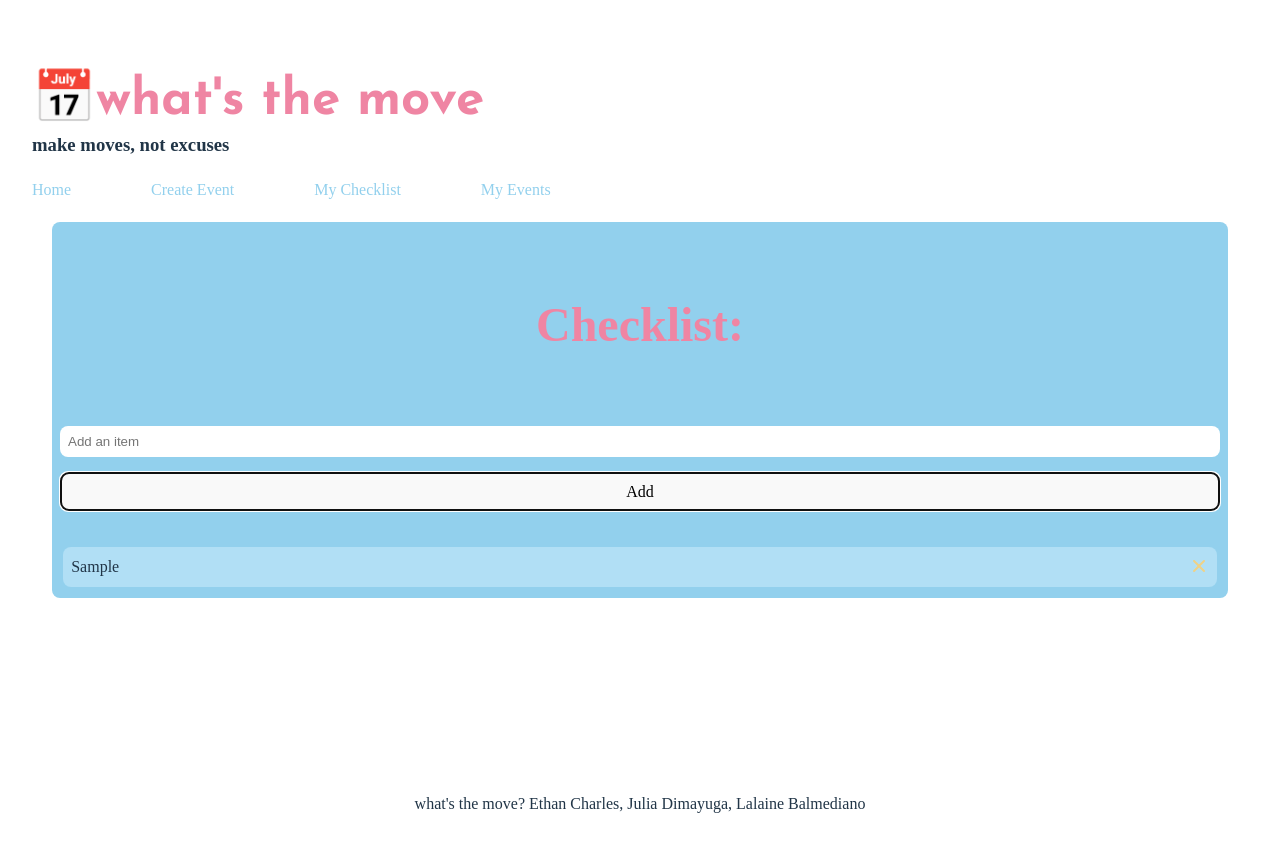
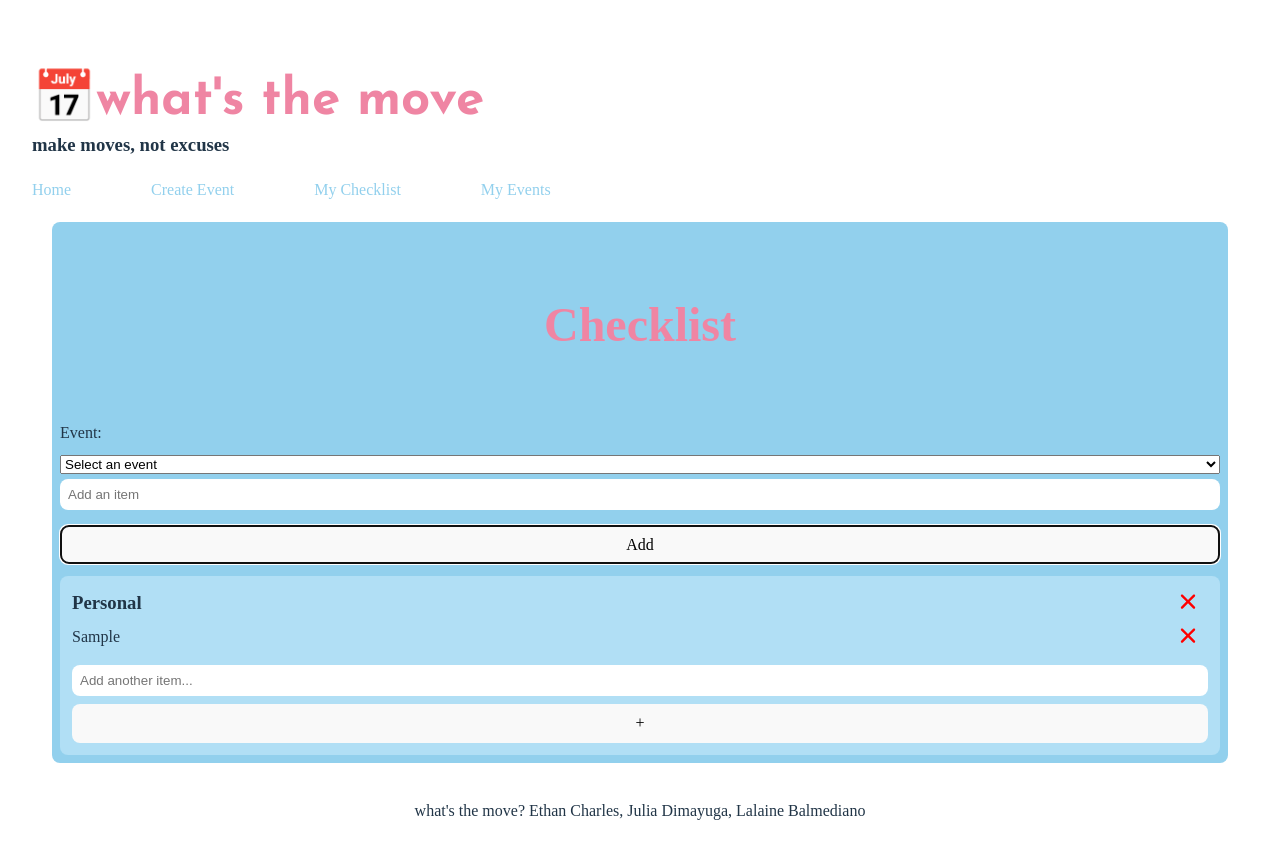
Before and after one commit to echarles2/Event-Planner, a React (Vite) app: page /my-checklist in a window 1280 px wide. Both pictures are taken after typing "Sample" into the empty fields and a click on the button "Add". Shown: the top 858 px of the page. Built offline with nearby package versions, Linux system fonts and the light colour scheme; a web font is replaced by a local one.

Commit message:
Refactored Checklist form to apply custom hook & services

```diff
--- a/src/components/checklist/Checklist.css
+++ b/src/components/checklist/Checklist.css
@@ -11,10 +11,6 @@
 
 .Todo {
   background-color: #b1dff5;
-  padding-left: 0.5rem;
-  padding-right: 0.5rem;
-  border-radius: 8px;
-  margin: 0.2rem;
   display: flex;
   flex-direction: row;
   flex-wrap: nowrap;
@@ -44,8 +40,51 @@ input {
 }
 
 .error-message{
-    text-align: center;
-    color: red;
+  text-align: center;
+  color: red;
+}
+
+/* Checklist Section for an Event group*/
+
+.checklist-section {
+  background-color: #b1dff5;
+  border-radius: 8px;
+  padding: 0.75rem;
+  margin-top: 0.75rem;
+}
+
+.checklist-section-header {
+  display: flex;
+  justify-content: space-between;
+  align-items: center;
+}
+
+.checklist-section-header h3 {
+  margin: 0;
+}
+
+.delete-checklist-btn {
+  background: none;
+  border: none;
+  font-size: 1.2rem;
+  cursor: pointer;
+  color: red;
+  padding: 0.2rem 0.5rem;
+}
+
+.delete-checklist-btn:hover {
+  color: rgb(136, 0, 0);
+}
+
+.checklist-section-form {
+  display: flex;
+  gap: 0.5rem;
+  margin-top: 0.5rem;
+}
+
+.checklist-section-form input {
+  flex: 1;
+  margin: 0;
 }
 
 .checklist-form form {
--- a/src/components/checklist/ChecklistForm.tsx
+++ b/src/components/checklist/ChecklistForm.tsx
@@ -1,44 +1,96 @@
-import { useState, type FormEvent } from "react";
+import type { FormEvent } from "react";
+import { useFormInput } from "../../hooks/useFormHook";
+import {
+    checklistItemValidation,
+    checklistEventValidation
+} from "../services/checklistService";
+import type { Checklist } from "../../types/resources";
+import type { Event } from "../create-event/CreateEvent";
+import * as EventsRepo from "../../apis/createEventRepo";
 
-function ChecklistForm({ addTodo }: { addTodo: (item: string) => void }) {
-    const [itemInput, setItemInput] = useState("");
-    const [error, setError] = useState("");
+interface ChecklistFormProps {
+    checklists: Checklist[];
+    onAddChecklist: (eventId: string | undefined, item: string) => void;
+}
+
+export function ChecklistForm({
+    checklists,
+    onAddChecklist,
+}: ChecklistFormProps) {
+    const itemInput = useFormInput();
+    const eventIdInput = useFormInput();
+    const events: Event[] = EventsRepo.fetchEvents();
+
+    // Filters out events that already have a checklist
+    const usedEventIds = new Set(
+        checklists.filter(c => c.eventId).map(c => c.eventId)
+    );
+    const availableEvents = events.filter(e => !usedEventIds.has(String(e.id)));
+    const hasPersonalChecklist = checklists.some(c => !c.eventId);
 
     function handleSubmit(e: FormEvent) {
         e.preventDefault();
 
-        if (itemInput.trim().length === 0) {
-            setError("Please add an item");
+        // use the checklistItemValidation service for validation
+        const itemValidation = checklistItemValidation(itemInput.value);
+        if (!itemValidation.isValid) {
+            itemInput.setError(itemValidation.errors[0]);
             return;
         }
 
-        if (itemInput.trim().length > 30) {
-            setError("Item must have equals to or shorter than 30 characters");
+        // use the checklistEventValidation service for event assignment
+        const eventValidation = checklistEventValidation(
+            eventIdInput.value || undefined,
+            checklists
+        );
+        if (!eventValidation.isValid) {
+            itemInput.setError(eventValidation.errors[0]);
             return;
         }
 
-        addTodo(itemInput);
-        setItemInput("")
-        setError("");
+        // Only submit successfully if validations passed
+        onAddChecklist(
+            eventIdInput.value || undefined,
+            itemInput.value
+        );
+
+        // Clear form using hook
+        itemInput.setValue("");
+        eventIdInput.setValue("");
     }
 
     return (
         <div className="checklist-form">
-            <h2>
-                Checklist:
-            </h2>
+            <h2>Checklist</h2>
             <form onSubmit={handleSubmit}>
+                <label>Event:</label>
+                <select
+                    value={eventIdInput.value}
+                    onChange={eventIdInput.onChange}>
+                        {!hasPersonalChecklist && (
+                            <option value="">Personal</option>
+                        )}
+                        {hasPersonalChecklist && (
+                            <option value="" disabled>Select an event</option>
+                        )}
+
+                        {availableEvents.map(event => (
+                            <option key={event.id}
+                            value={event.id}>{event.name}</option>
+                        ))}
+                    </select>
+
                 <input
                     type="text"
-                    value={itemInput}
-                    onChange={(e) => setItemInput(e.target.value)}
+                    value={itemInput.value}
+                    onChange={itemInput.onChange}
                     placeholder="Add an item"
                 />
+                {itemInput.error && (
+                    <p className="error">{itemInput.error}</p>
+                )}
                 <button type="submit" className="todo-btn">Add</button>
-                <p className="error-message">{error}</p>
             </form>
         </div>
     )
 }
-
-export default ChecklistForm;
--- /dev/null
+++ b/src/components/checklist/ChecklistSection.tsx
@@ -0,0 +1,81 @@
+import type { FormEvent } from "react";
+import { useFormInput } from "../../hooks/useFormHook";
+import { checklistItemValidation } from "../services/checklistService";
+import type { Checklist } from "../../types/resources";
+import Todo from "./Todo";
+import { FontAwesomeIcon } from '@fortawesome/react-fontawesome'
+import { faXmark } from '@fortawesome/free-solid-svg-icons'
+
+interface ChecklistSectionProps {
+    eventName: string;
+    items: Checklist[];
+    onAddItem: (item: string) => void;
+    onToggleItem: (id: string) => void;
+    onDeleteItem: (id: string) => void;
+    onDeleteChecklist: () => void;
+}
+
+/**
+ * A dedicated section for a single checklist group (one event or Personal).
+ * Uses the useFormInput hook and checklistItemValidation service.
+ */
+export function ChecklistSection({
+    eventName,
+    items,
+    onAddItem,
+    onToggleItem,
+    onDeleteItem,
+    onDeleteChecklist,
+}: ChecklistSectionProps) {
+    const itemInput = useFormInput();
+
+    function handleAddItem(e: FormEvent) {
+        e.preventDefault();
+
+        // Reuse the same validation service as ChecklistForm
+        const validation = checklistItemValidation(itemInput.value);
+        if (!validation.isValid) {
+            itemInput.setError(validation.errors[0]);
+            return;
+        }
+
+        onAddItem(itemInput.value);
+        itemInput.setValue("");
+    }
+
+    return (
+        <div className="checklist-section">
+            <div className="checklist-section-header">
+                <h3>{eventName}</h3>
+                <button
+                    className="delete-checklist-btn"
+                    onClick={onDeleteChecklist}
+                >
+                    <FontAwesomeIcon icon={faXmark} />
+                </button>
+            </div>
+
+            {items.map(item => (
+                <Todo
+                    key={item.id}
+                    task={{ id: item.id, task: item.item, completed: item.completed }}
+                    toggleComplete={onToggleItem}
+                    deleteTodo={onDeleteItem}
+                />
+            ))}
+
+            <form onSubmit={handleAddItem} className="checklist-section-form">
+                <input
+                    type="text"
+                    value={itemInput.value}
+                    onChange={itemInput.onChange}
+                    placeholder="Add another item..."
+                />
+                <button type="submit" className="todo-btn">+</button>
+            </form>
+            {itemInput.error && (
+                <p className="error-message">{itemInput.error}</p>
+            )}
+        </div>
+    );
+}
--- a/src/components/checklist/ChecklistWrapper.tsx
+++ b/src/components/checklist/ChecklistWrapper.tsx
@@ -1,44 +1,89 @@
-/* Parent component for the Checklist Form */
+/* Parent component for the Checklist page */
 import { useState } from 'react';
-import ChecklistForm from './ChecklistForm';
-import Todo from './Todo';
-import './Checklist.css'
+import { ChecklistForm } from './ChecklistForm';
+import { ChecklistSection } from './ChecklistSection';
+import type { Checklist } from "../../types/resources";
+import { groupChecklistsByEvent } from "../services/checklistService";
+import * as EventsRepo from "../../apis/createEventRepo";
+import './Checklist.css';
 import { v4 as uuidv4 } from 'uuid';
-uuidv4();
-
-type TodoItem = {
-    id: string;
-    task: string;
-    completed: boolean;
-}
 
 function ChecklistWrapper() {
-    const [todos, setTodos] = useState<TodoItem[]>([]);
+    const [checklists, setChecklists] = useState<Checklist[]>([]);
+    const events = EventsRepo.fetchEvents();
 
-    const addTodo = (todo: string) => {
-        if (todo.trim() !== '') {
-            setTodos([...todos, { id: uuidv4(), task: todo, completed: false}])
-        }
+    // Group checklists by event using the service
+    const grouped = groupChecklistsByEvent(checklists);
+
+    // Resolves an event name from its eventId (or "Personal")
+    function getEventName(key: string): string {
+        if (key === "personal") return "Personal";
+        const event = events.find(e => String(e.id) === key);
+        return event ? event.name : `Event ${key}`;
     }
 
-    const toggleComplete = (id: string) => {
-        setTodos(todos.map(todo => todo.id === id ? { ...todo, completed: !todo.completed } : todo));
-    };
+    // Create a new checklist
+    function handleAddChecklist(eventId: string | undefined, item: string) {
+        const newItem: Checklist = {
+            id: uuidv4(),
+            eventId,
+            item,
+            completed: false,
+        };
+        setChecklists(prev => [...prev, newItem]);
+    }
 
-    const deleteTodo = (id: string) => {
-        setTodos(todos.filter(todo => todo.id !== id))
+    // Add an item to an existing checklist group
+    function handleAddItem(groupKey: string, item: string) {
+        const eventId = groupKey === "personal" ? undefined : groupKey;
+        const newItem: Checklist = {
+            id: uuidv4(),
+            eventId,
+            item,
+            completed: false,
+        };
+        setChecklists(prev => [...prev, newItem]);
     }
+
+    // Toggle an item's completed status
+    function handleToggleItem(id: string) {
+        setChecklists(prev =>
+            prev.map(c => (c.id === id ? { ...c, completed: !c.completed } : c))
+        );
+    }
+
+    // Delete a single item
+    function handleDeleteItem(id: string) {
+        setChecklists(prev => prev.filter(c => c.id !== id));
+    }
+
+    // Delete an entire checklist group (all items for that group will be deleted)
+    function handleDeleteChecklist(groupKey: string) {
+        setChecklists(prev =>
+            prev.filter(c => (c.eventId ?? "personal") !== groupKey)
+        );
+    }
+
     return (
-        <div className='checklist-wrapper'>
-            < ChecklistForm addTodo={addTodo} />
-            { todos.map((todo, index) => (
-                < Todo task={todo} key={index}
-                toggleComplete={toggleComplete}
-                deleteTodo={deleteTodo}
+        <div className="checklist-wrapper">
+            <ChecklistForm
+                checklists={checklists}
+                onAddChecklist={handleAddChecklist}
+            />
+
+            {Array.from(grouped.entries()).map(([key, items]) => (
+                <ChecklistSection
+                    key={key}
+                    eventName={getEventName(key)}
+                    items={items}
+                    onAddItem={(item) => handleAddItem(key, item)}
+                    onToggleItem={handleToggleItem}
+                    onDeleteItem={handleDeleteItem}
+                    onDeleteChecklist={() => handleDeleteChecklist(key)}
                 />
             ))}
         </div>
-    )
+    );
 }
 
 export default ChecklistWrapper;
--- a/src/components/checklist/Todo.tsx
+++ b/src/components/checklist/Todo.tsx
@@ -17,10 +17,9 @@ function Todo({ task, toggleComplete, deleteTodo }: TodoProps) {
                 className={`${task.completed ? 'completed' : ""}`}>
                 {task.task}
             </p>
-            <div>
+            <div className="delete-checklist-btn">
                 <FontAwesomeIcon icon={faXmark}
                 onClick={() => deleteTodo(task.id)}
-                style={{color: "#efd287"}}
                 />
             </div>
         </div>
--- /dev/null
+++ b/src/components/services/checklistService.ts
@@ -0,0 +1,104 @@
+import * as ChecklistRepo from "../../apis/checklistRepo";
+import type { Checklist } from "../../types/resources";
+
+/**
+ * Request to get all Checklist from the repository
+ * @returns - An array of Checklists
+ */
+export function fetchChecklist() {
+    const checklist = ChecklistRepo.fetchChecklists();
+    return checklist;
+}
+
+export function checklistEventValidation(
+    eventId: string | undefined,
+    existingChecklists: Checklist[]
+): {
+    isValid: boolean;
+    errors: string[];
+} {
+    let isValid = true;
+    const errors: string[] = [];
+
+    // Allow only 1 checklist per event and only 1 personal checklist
+    if (eventId) {
+        const duplicateChecklist = existingChecklists.some(
+            c => c.eventId === eventId
+        );
+
+        if (duplicateChecklist) {
+            isValid = false;
+            errors.push("A checklist for this event already exists")
+        }
+    } else {
+        const hasPersonal = existingChecklists.some(c => !c.eventId);
+        if (hasPersonal) {
+            isValid = false;
+            errors.push("A personal checklist already exists");
+        }
+    }
+
+    return { isValid, errors };
+}
+
+/**
+ * Groups an array of checklist items by their eventId.
+ * Items with no eventId are grouped as "personal".
+ * This will be reusable across components that need to display checklists by event.
+ * @param checklists - An array of checklist items
+ * @returns - a map where keys are eventId strings (or "personal") and values are arrays of items
+ */
+export function groupChecklistsByEvent(
+    checklists: Checklist[]
+): Map<string, Checklist[]> {
+    const groups = new Map<string, Checklist[]>();
+
+    for (const item of checklists) {
+        const key = item.eventId ?? "personal";
+        const existing = groups.get(key) || [];
+        existing.push(item);
+        groups.set(key, existing);
+    }
+
+    return groups;
+}
+
+/**
+ * Validation for the addition of to-do items
+ * @param item - a to-do item to be added in a checklist
+ */
+export function checklistItemValidation(
+    item: string
+): {
+    isValid: boolean;
+    errors: string[];
+} {
+    let isValid = true;
+    const errors: string[] = [];
+
+    // Item cannot be empty
+    if (!item.trim()) {
+        isValid = false;
+        errors.push("Please add an item")
+    }
+
+    // Enforce an item length limit
+    if (item.trim().length > 30) {
+        isValid = false;
+        errors.push("Item must be 30 characters or less")
+    }
+
+    return { isValid, errors };
+}
+
+/**
+ * Determines whether a checklist is complete (all to-do items have been ticked-off)
+ * Can be reused as aprogress indicator in Events & Checklist components
+ * @param items - An array; each element must be an object that is marked as "completed"
+ * @returns - boolean: whether a checklist is complete/incomplete
+ */
+export function isChecklistComplete(
+    items: { completed: boolean }[]
+): boolean {
+    return items.length > 0 && items.every(i => i.completed);
+}
```
